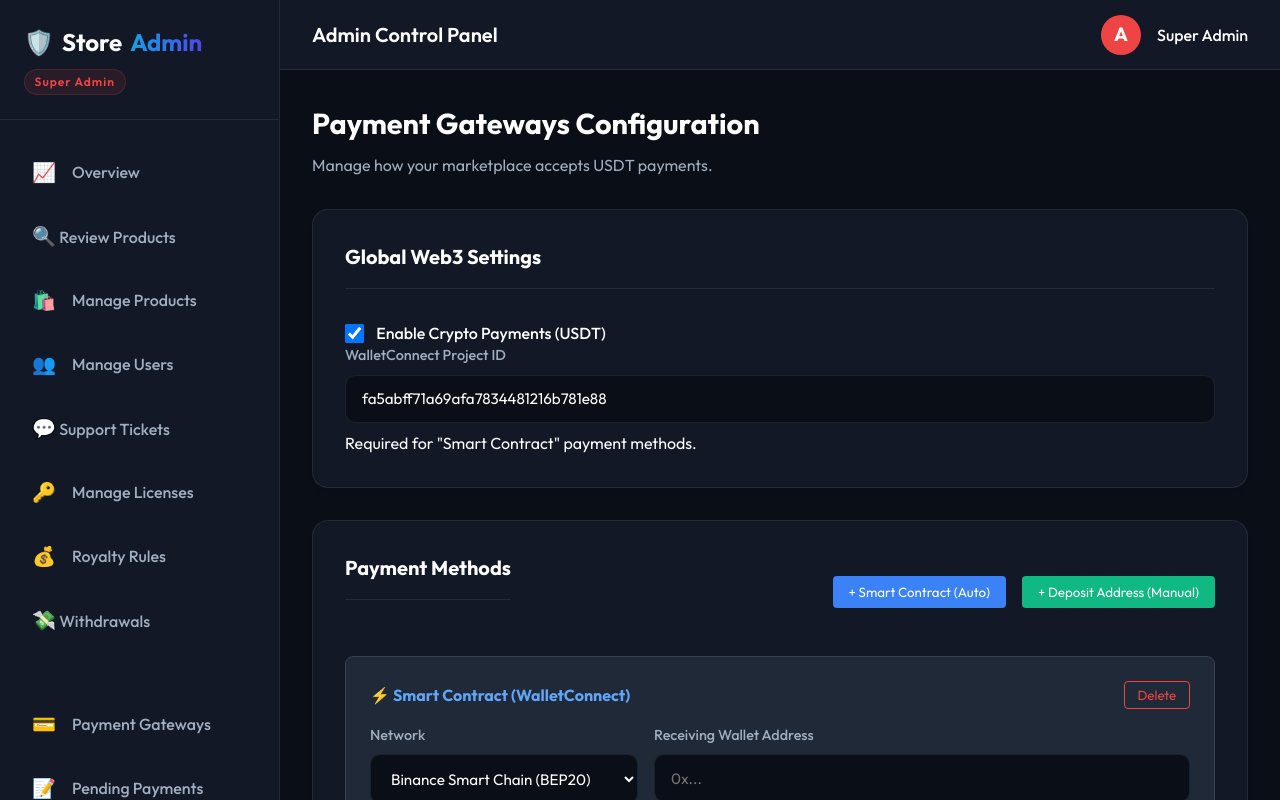
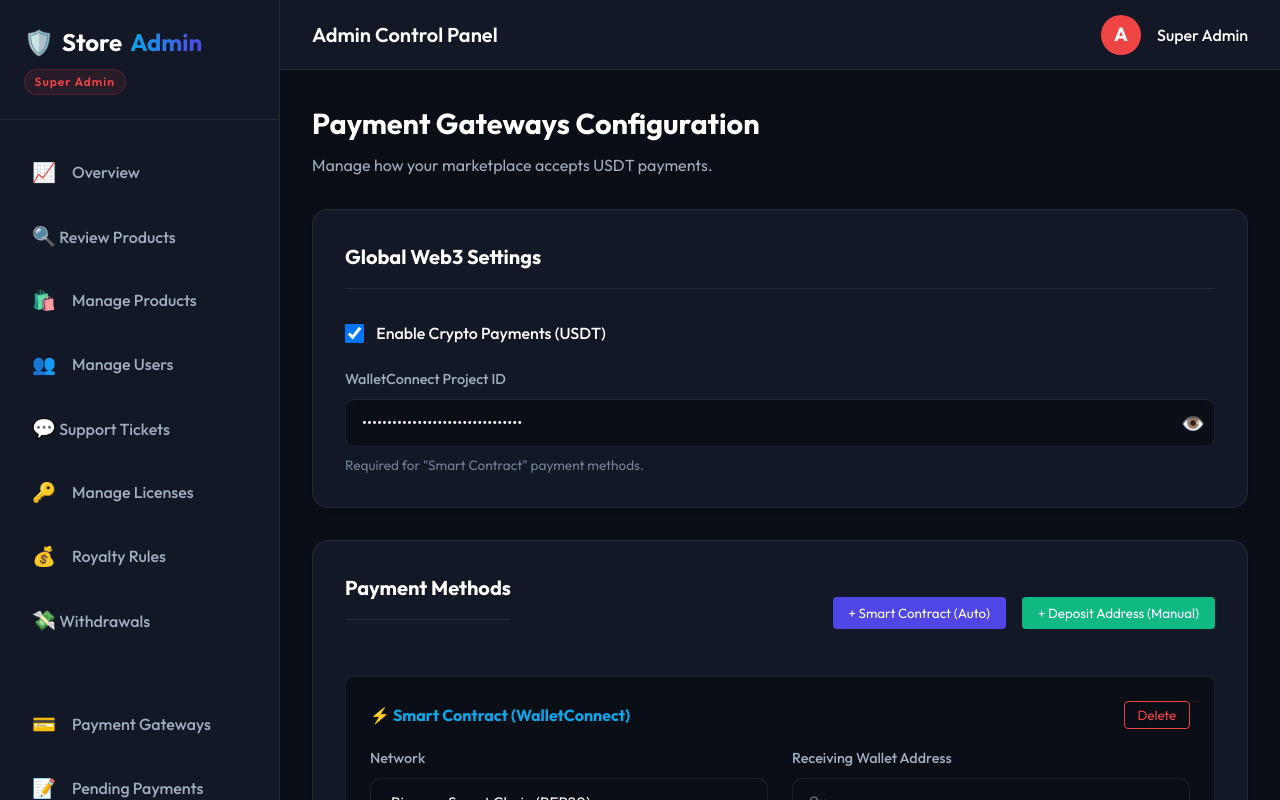
Before and after one commit to limitxpand/StoreOnline, a Next.js app: page /admin/payments in a window 1280 px wide. Built offline with nearby package versions, Linux system fonts and the light colour scheme; no server answers; the database is empty.

Commit message:
Fix Buy Now button state and Admin UI theme

```diff
--- a/app/admin/payments/page.tsx
+++ b/app/admin/payments/page.tsx
@@ -8,6 +8,7 @@ export default function PaymentSettings() {
   const [saving, setSaving] = useState(false);
   const [loading, setLoading] = useState(true);
   const [message, setMessage] = useState({ text: '', type: '' });
+  const [showProjectId, setShowProjectId] = useState(false);
   const [settings, setSettings] = useState<IPSettings>({
     enableCrypto: false,
     walletConnectProjectId: '',
@@ -86,7 +87,7 @@ export default function PaymentSettings() {
     }
   };
 
-  if (loading) return <div style={{ color: 'white', padding: '2rem' }}>Loading settings...</div>;
+  if (loading) return <div style={{ color: 'var(--text-primary)', padding: '2rem' }}>Loading settings...</div>;
 
   return (
     <div className={styles.container}>
@@ -117,52 +118,64 @@ export default function PaymentSettings() {
           </div>
 
           {settings.enableCrypto && (
-            <div className={styles.formGroup}>
+            <div className={styles.formGroup} style={{ marginTop: '1.5rem' }}>
               <label>WalletConnect Project ID</label>
+              <div style={{ position: 'relative', display: 'flex', alignItems: 'center' }}>
                 <input
-                type="text"
+                  type={showProjectId ? "text" : "password"}
                   name="walletConnectProjectId"
                   value={settings.walletConnectProjectId}
                   onChange={handleChange}
                   placeholder="e.g., fa5abff71a69afa78..."
-                className={styles.input}
+                  style={{ width: '100%', paddingRight: '2.5rem' }}
                 />
-              <span className={styles.hint}>Required for "Smart Contract" payment methods.</span>
+                <button
+                  type="button"
+                  onClick={() => setShowProjectId(!showProjectId)}
+                  style={{
+                    position: 'absolute', right: '10px', background: 'transparent',
+                    border: 'none', cursor: 'pointer', fontSize: '1.2rem', color: 'var(--text-muted)'
+                  }}
+                  title={showProjectId ? "Hide Project ID" : "Show Project ID"}
+                >
+                  {showProjectId ? '🙈' : '👁️'}
+                </button>
+              </div>
+              <span style={{ fontSize: '0.85rem', color: 'var(--text-muted)' }}>Required for "Smart Contract" payment methods.</span>
             </div>
           )}
         </div>
 
         {settings.enableCrypto && (
           <div className={styles.section}>
-            <div style={{ display: 'flex', justifyContent: 'space-between', alignItems: 'center', marginBottom: '1.5rem' }}>
+            <div style={{ display: 'flex', justifyContent: 'space-between', alignItems: 'center', marginBottom: '1.5rem', flexWrap: 'wrap', gap: '1rem' }}>
               <h3>Payment Methods</h3>
-              <div style={{ display: 'flex', gap: '1rem' }}>
-                <button type="button" onClick={() => addMethod('smart_contract')} style={{ padding: '0.5rem 1rem', background: '#3b82f6', color: 'white', border: 'none', borderRadius: '4px', cursor: 'pointer' }}>+ Smart Contract (Auto)</button>
-                <button type="button" onClick={() => addMethod('deposit_address')} style={{ padding: '0.5rem 1rem', background: '#10b981', color: 'white', border: 'none', borderRadius: '4px', cursor: 'pointer' }}>+ Deposit Address (Manual)</button>
+              <div style={{ display: 'flex', gap: '1rem', flexWrap: 'wrap' }}>
+                <button type="button" onClick={() => addMethod('smart_contract')} style={{ padding: '0.5rem 1rem', background: 'var(--accent-primary)', color: 'white', border: 'none', borderRadius: '4px', cursor: 'pointer' }}>+ Smart Contract (Auto)</button>
+                <button type="button" onClick={() => addMethod('deposit_address')} style={{ padding: '0.5rem 1rem', background: 'var(--success)', color: 'white', border: 'none', borderRadius: '4px', cursor: 'pointer' }}>+ Deposit Address (Manual)</button>
               </div>
             </div>
 
             {settings.paymentMethods.length === 0 && (
-              <p style={{ color: '#9ca3af', fontStyle: 'italic' }}>No payment methods added. Click above to add one.</p>
+              <p style={{ color: 'var(--text-muted)', fontStyle: 'italic' }}>No payment methods added. Click above to add one.</p>
             )}
 
             <div style={{ display: 'flex', flexDirection: 'column', gap: '1.5rem' }}>
               {settings.paymentMethods.map((method, index) => (
-                <div key={method.id} style={{ background: '#1f2937', padding: '1.5rem', borderRadius: '8px', border: '1px solid #374151' }}>
-                  <div style={{ display: 'flex', justifyContent: 'space-between', alignItems: 'center', marginBottom: '1rem' }}>
-                    <h4 style={{ margin: 0, color: method.type === 'smart_contract' ? '#60a5fa' : '#34d399' }}>
+                <div key={method.id} style={{ background: 'var(--bg-primary)', padding: '1.5rem', borderRadius: '8px', border: '1px solid var(--border-color)' }}>
+                  <div style={{ display: 'flex', justifyContent: 'space-between', alignItems: 'center', marginBottom: '1.2rem', flexWrap: 'wrap', gap: '1rem' }}>
+                    <h4 style={{ margin: 0, color: method.type === 'smart_contract' ? 'var(--accent-secondary)' : 'var(--success)', display: 'flex', alignItems: 'center', gap: '0.5rem' }}>
                       {method.type === 'smart_contract' ? '⚡ Smart Contract (WalletConnect)' : '🏦 Manual Deposit Address'}
                     </h4>
-                    <button type="button" onClick={() => removeMethod(index)} style={{ background: 'transparent', border: '1px solid #ef4444', color: '#ef4444', padding: '0.3rem 0.8rem', borderRadius: '4px', cursor: 'pointer' }}>Delete</button>
+                    <button type="button" onClick={() => removeMethod(index)} style={{ background: 'transparent', border: '1px solid var(--danger)', color: 'var(--danger)', padding: '0.3rem 0.8rem', borderRadius: '4px', cursor: 'pointer' }}>Delete</button>
                   </div>
 
-                  <div style={{ display: 'grid', gridTemplateColumns: '1fr 2fr', gap: '1rem' }}>
+                  <div style={{ display: 'grid', gridTemplateColumns: 'repeat(auto-fit, minmax(250px, 1fr))', gap: '1.5rem' }}>
                     <div className={styles.formGroup} style={{ marginBottom: 0 }}>
                       <label>Network</label>
                       <select
                         value={method.network}
                         onChange={(e) => handleMethodChange(index, 'network', e.target.value)}
-                        className={styles.input}
                       >
                         <option value="BEP20">Binance Smart Chain (BEP20)</option>
                         {method.type === 'deposit_address' && <option value="TRC20">Tron (TRC20)</option>}
@@ -176,7 +189,6 @@ export default function PaymentSettings() {
                         value={method.address}
                         onChange={(e) => handleMethodChange(index, 'address', e.target.value)}
                         placeholder="0x..."
-                        className={styles.input}
                         required
                       />
                     </div>
```
Also changed, not shown: components/ProductActions.tsx (+6 -1 lines). Lines whose indentation alone changed are shown as unchanged.
